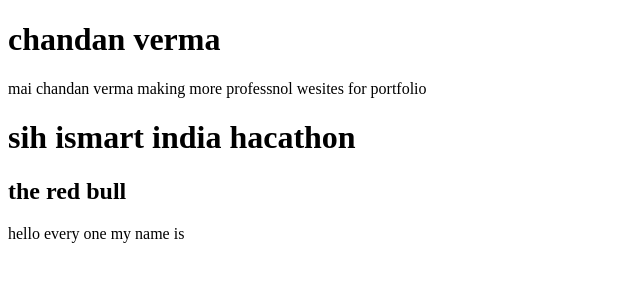
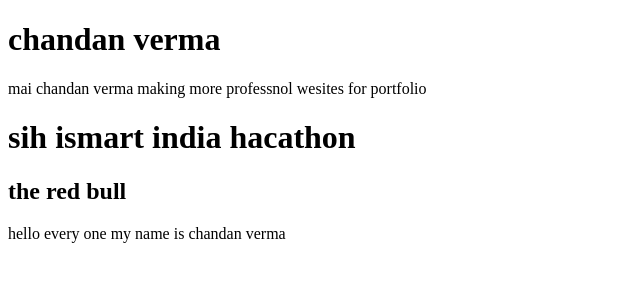
Before and after one commit to chandanXcoder/temprely-file, a plain HTML site: page index.html in a window 1280 px wide. Shown: the whole page, without its empty margins (0-640 px from the left). Drawn offline with Linux system fonts and the light colour scheme.

Commit message:
Updated introduction paragraph with the full name "Chandan Verma".

```diff
--- a/index.html
+++ b/index.html
@@ -14,7 +14,7 @@
 <h1> sih ismart india hacathon </h1>
 
 <h2>the red bull</h2>
-<p>    hello every one my name is </p>
+<p>    hello every one my name is chandan verma </p>
 
 
 
```
